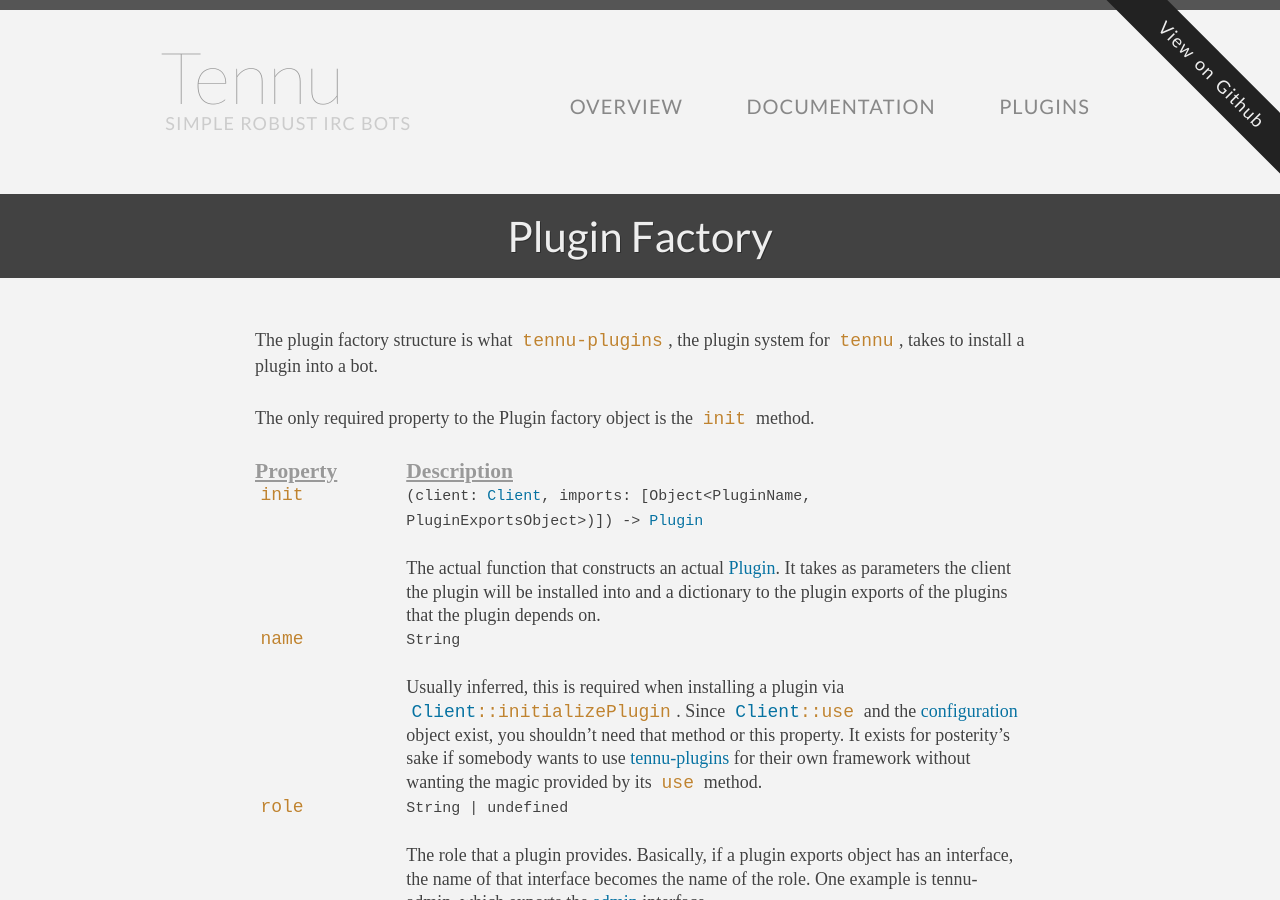
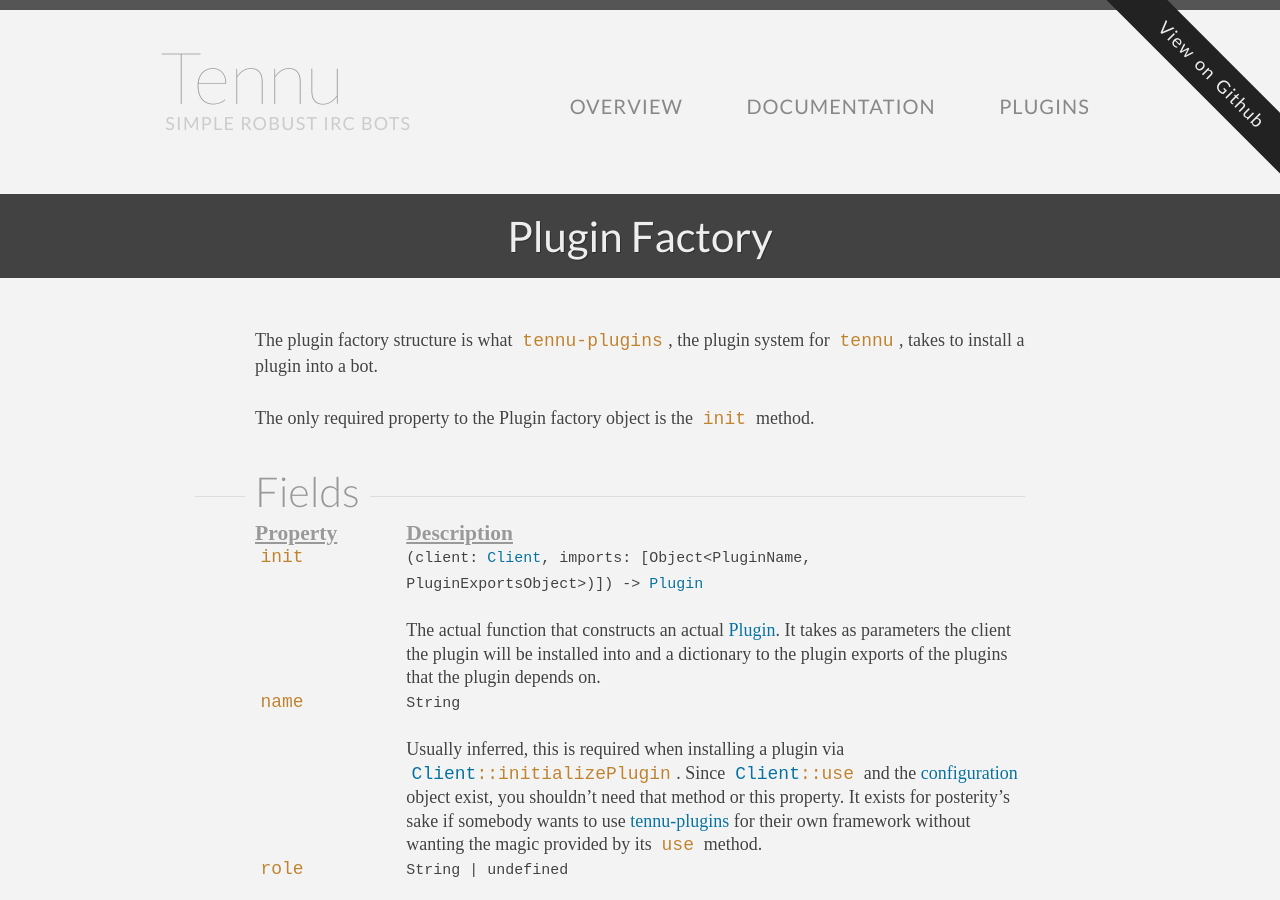
Before and after one commit to Tennu/tennu.github.io, a Jekyll site: the page built from documentation/api/plugin-factory.md, in a window 1280 px wide and 900 px high. Built offline with Jekyll 4.4.1, drawn with Linux system fonts in a browser that asks for light colours; some web fonts are replaced.

Commit message:
Title for Plugin Template fields.

```diff
--- a/documentation/api/plugin-factory.md
+++ b/documentation/api/plugin-factory.md
@@ -6,6 +6,8 @@ layout: document
 The plugin factory structure is what `tennu-plugins`, the plugin system for `tennu`, takes to install a plugin into a bot.
 
 The only required property to the Plugin factory object is the `init` method.
+
+## Fields
 
 | Property | Description |
 | -------- | ----------- |
```
